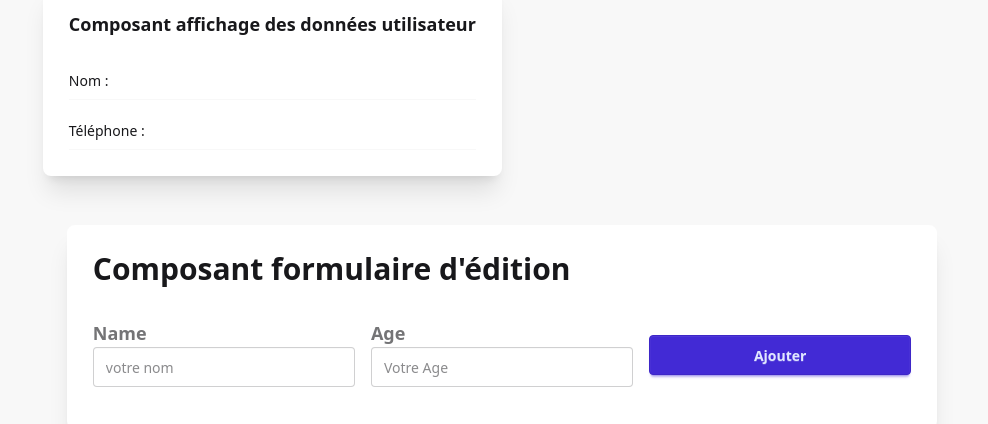
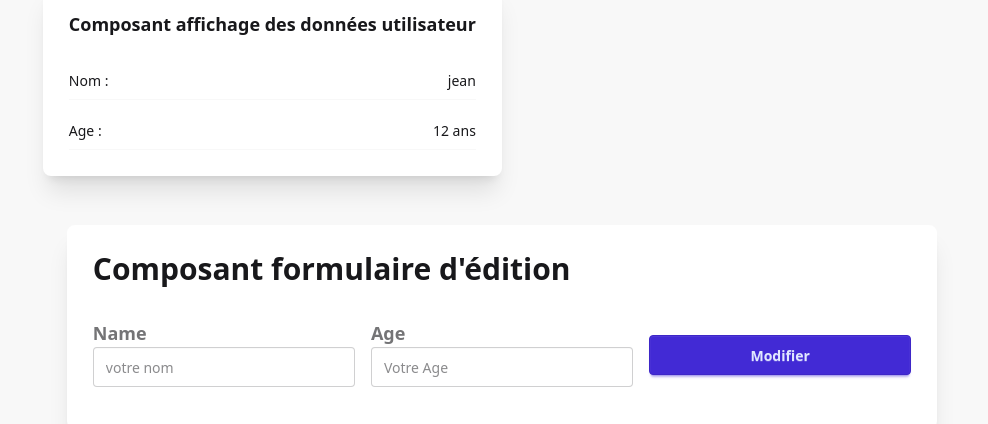
Before and after one commit to Thomasn9/Projet-nuxt, a Nuxt app: page /TP/tp4 in a window 1280 px wide. Shown: the part 126-550 px from the top of the page, without its empty margins (2-990 px from the left). Built offline with nearby package versions, Linux system fonts and the light colour scheme.

Commit message:
ceci est une tentative de reussite de TP

```diff
--- a/app/components/UserActive.vue
+++ b/app/components/UserActive.vue
@@ -8,12 +8,12 @@
             <div class="space-y-3">
                 <div class="flex justify-between items-center py-2 border-b border-base-200">
                     <span class="font-medium text-base-content">Nom :</span>
-                    <span class="text-base-content">{{ nom }}</span>
+                    <span class="text-base-content">{{sonNom}}</span>
                 </div>
 
                 <div class="flex justify-between items-center py-2 border-b border-base-200">
-                    <span class="font-medium text-base-content">Téléphone :</span>
-                    <span class="text-base-content">{{ telephone }}</span>
+                    <span class="font-medium text-base-content">Age :</span>
+                    <span class="text-base-content">{{sonAge}} ans</span>
                 </div>
             </div>
         </div>
@@ -22,5 +22,16 @@
 
 <script setup lang="js">
 
+const props = defineProps({
+    sonNom: {
+        type: String,
+        required: true,
+    },
+    sonAge: {
+        type: String,
+        required: true,
+    },
+})
+
 
 </script>
--- a/app/components/UserData.vue
+++ b/app/components/UserData.vue
@@ -11,17 +11,16 @@
                             <label class="label">
                                 <span class="label-text font-bold text-lg">Name</span>
                             </label>
-                            <input type="text" placeholder="votre nom" class="input input-bordered" v-model = "nameUser" />
+                            <input type="text" placeholder="votre nom" class="input input-bordered" v-model = "nouveauName" />
                         </div>
 
                         <div class="form-control">
                             <label class="label">
                                 <span class="label-text font-bold text-lg">Age</span>
                             </label>
-                            <input type="text" placeholder="Votre Age" class="input input-bordered" v-model = "ageUser"/>
+                            <input type="text" placeholder="Votre Age" class="input input-bordered" v-model = "nouveauAge"/>
                         </div>
-
-                        <button class="btn btn-primary mt-4" @:click="ajout">Ajouter</button>
+                        <button class="btn btn-primary mt-4" @:click="modifier">Modifier</button>
 
                     </div>
                 </div>
@@ -32,5 +31,16 @@
 
 <script setup lang="js">
 
+const nouveauName = ref('');
+const nouveauAge = ref('');
+
+const emit = defineEmits(['modif'])
+
+function modifier(){
+    emit("modif",{
+        sonNom:nouveauName.value
+    })
+}
+
 
 </script>
--- a/app/pages/TP/tp4.vue
+++ b/app/pages/TP/tp4.vue
@@ -1,9 +1,28 @@
 <template>
-<UserActive/>
-<UserData/>
+<UserActive
+:sonNom="User.nom"
+:sonAge="User.age">
+</UserActive>
+<UserData
+v-on:modif = modification>
+
+</UserData>
 
 </template>
 
 <script setup lang="js">
 
+const User = ref(
+    {
+        nom: 'jean',
+        age: '12'
+    }
+)
+
+
+function modification(nom){
+    console.log(nom)
+    User.value
+}
+
 </script>
```
